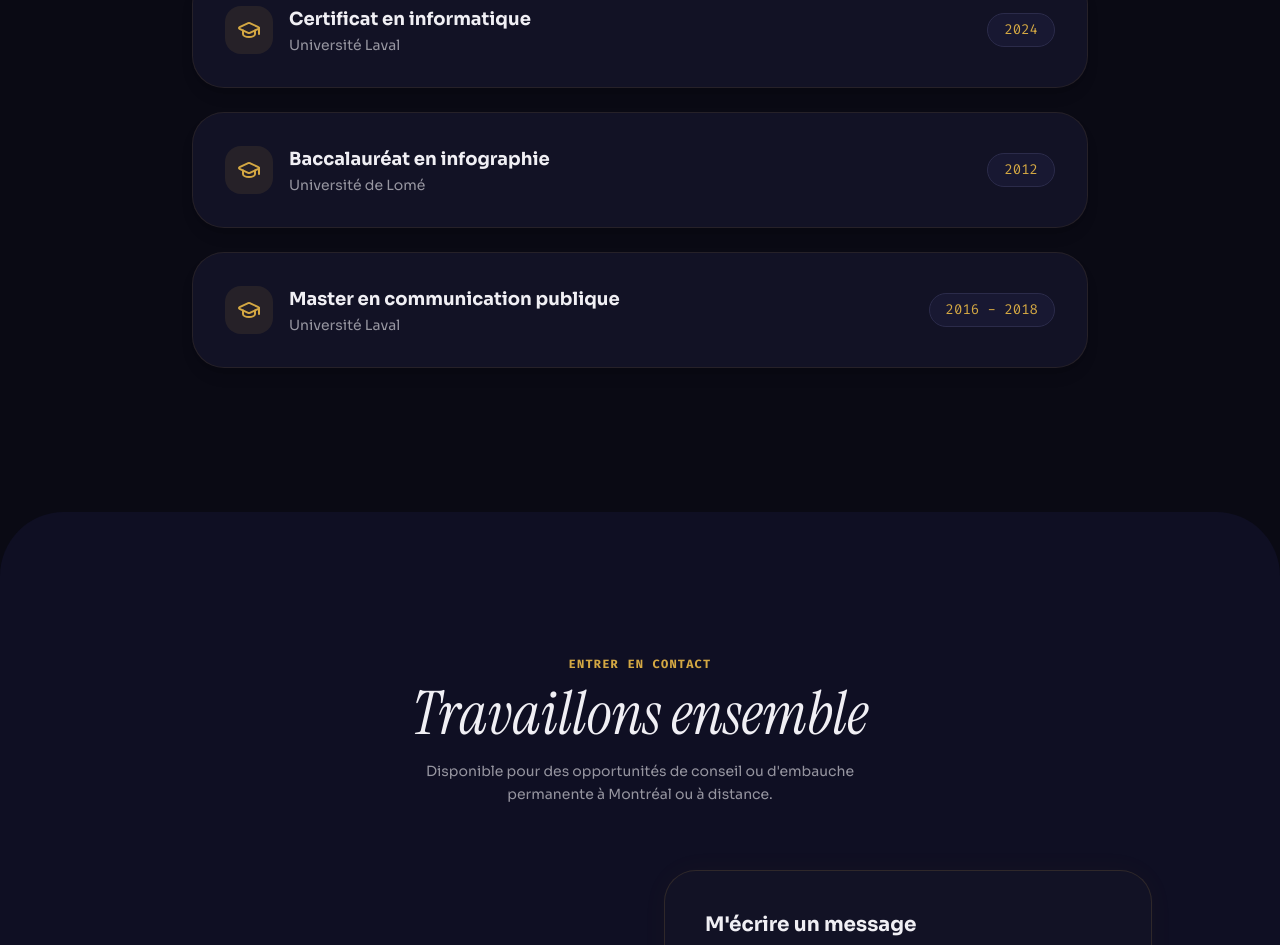
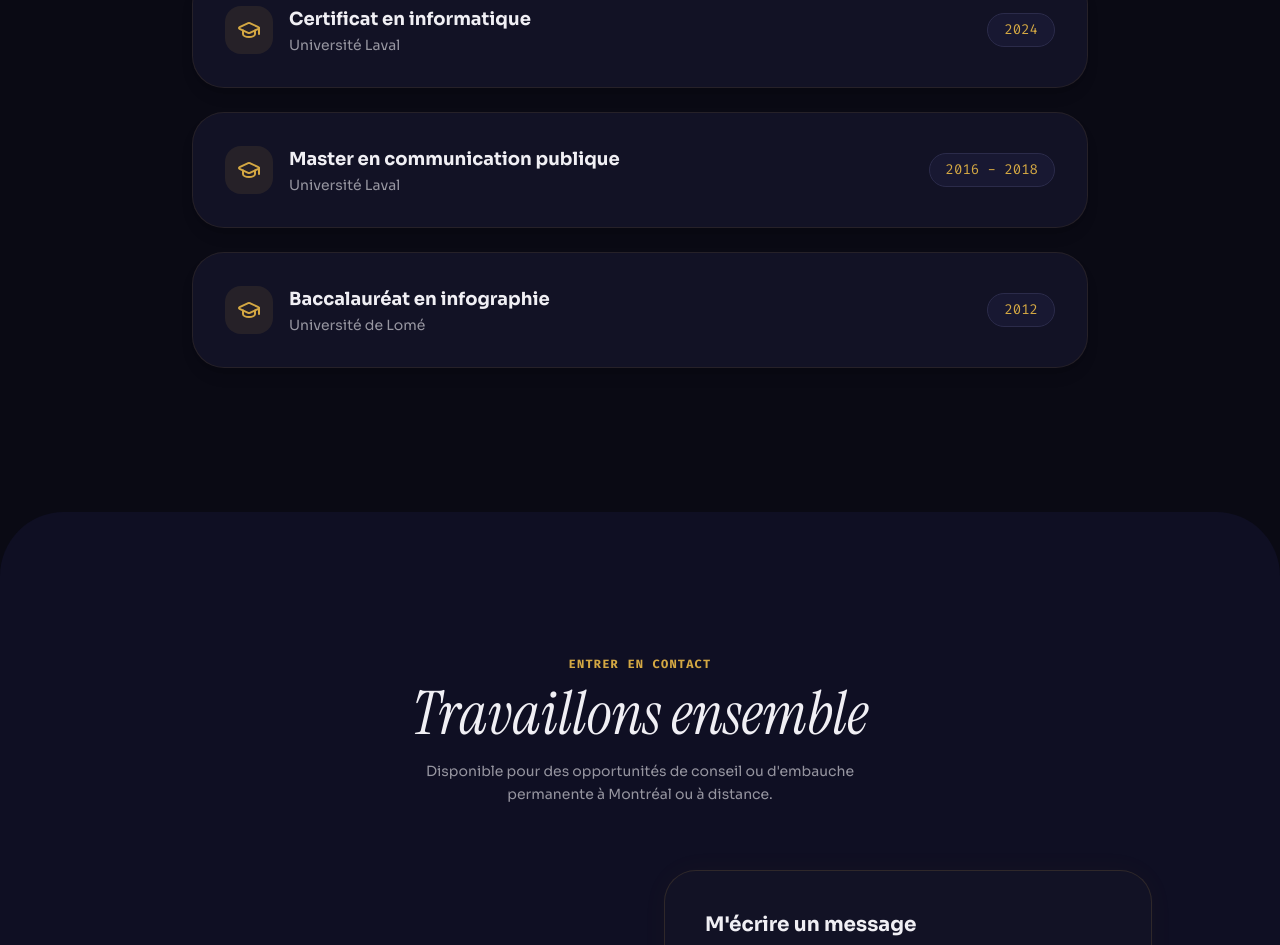
Before and after one commit to kekelhy/CV_Antigravity, a React (Vite) app: page / in a window 1280 px wide. Shown: the part 3973-4918 px from the top of the page. Built offline with nearby package versions, Linux system fonts and the light colour scheme.

Commit message:
chore: swap order of master's degree and infography bachelor's degree

```diff
--- a/src/App.jsx
+++ b/src/App.jsx
@@ -617,12 +617,12 @@ export default function App() {
                   <GraduationCap size={24} />
                 </div>
                 <div>
-                  <h3 className="text-lg font-bold text-[#F0EFF4] font-sans">Baccalauréat en infographie</h3>
-                  <span className="text-sm text-[#F0EFF4]/60 block mt-0.5">Université de Lomé</span>
+                  <h3 className="text-lg font-bold text-[#F0EFF4] font-sans">Master en communication publique</h3>
+                  <span className="text-sm text-[#F0EFF4]/60 block mt-0.5">Université Laval</span>
                 </div>
               </div>
               <span className="mt-4 md:mt-0 font-mono text-sm px-4 py-1.5 rounded-full bg-[#181832] border border-[#2B2B4A] text-accent">
-                2012
+                2016 - 2018
               </span>
             </div>
 
@@ -632,12 +632,12 @@ export default function App() {
                   <GraduationCap size={24} />
                 </div>
                 <div>
-                  <h3 className="text-lg font-bold text-[#F0EFF4] font-sans">Master en communication publique</h3>
-                  <span className="text-sm text-[#F0EFF4]/60 block mt-0.5">Université Laval</span>
+                  <h3 className="text-lg font-bold text-[#F0EFF4] font-sans">Baccalauréat en infographie</h3>
+                  <span className="text-sm text-[#F0EFF4]/60 block mt-0.5">Université de Lomé</span>
                 </div>
               </div>
               <span className="mt-4 md:mt-0 font-mono text-sm px-4 py-1.5 rounded-full bg-[#181832] border border-[#2B2B4A] text-accent">
-                2016 - 2018
+                2012
               </span>
             </div>
           </div>
```
